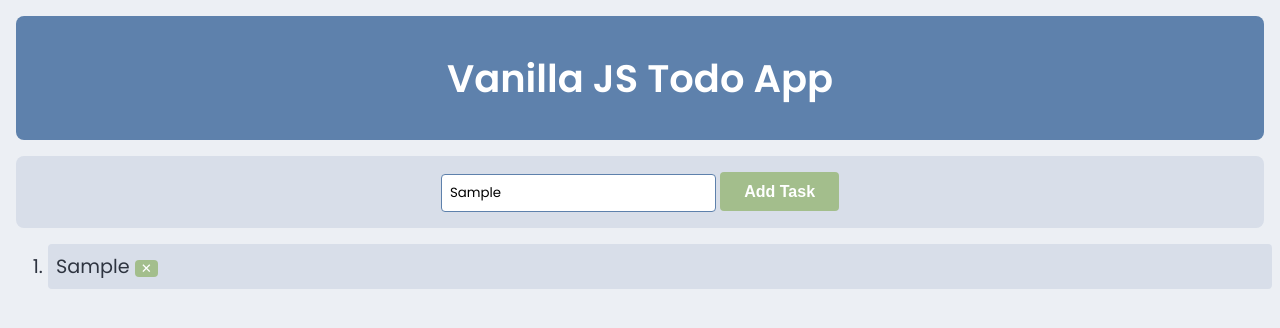
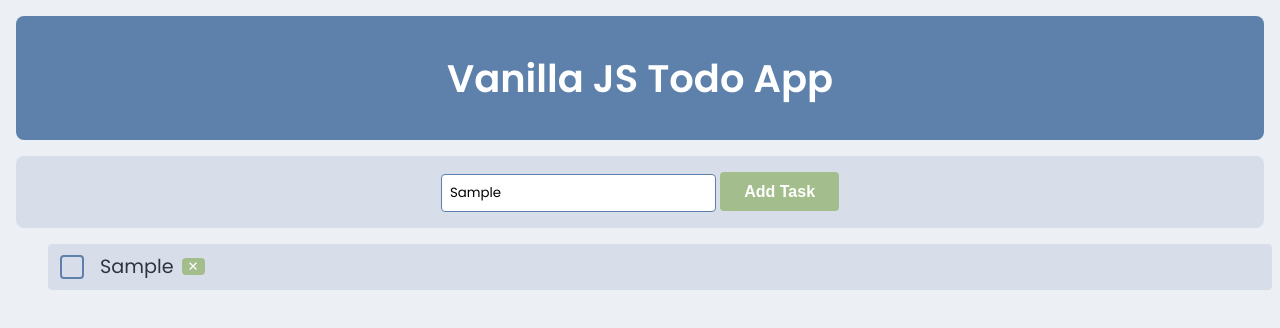
Before and after one commit to gulfaniputra/todo-vanillajs, a website: page index.html in a window 1280 px wide. Both pictures are taken after typing "Sample" into the empty fields and a click on the button "Add Task". Drawn offline with Linux system fonts and the light colour scheme.

Commit message:
Add checkboxes to newly added tasks

```diff
--- a/assets/src/script.js
+++ b/assets/src/script.js
@@ -31,6 +31,7 @@
   allTasks.forEach(toDo => {
     html += `
     <li id="${toDo.id}">
+      <input type="checkbox" class="task-checkbox" />
       ${toDo.task}
       <button class="task-complete" onclick="completeTask('${toDo.id}')">
         <span>&#10005;</span>
--- a/assets/stylesheets/style.css
+++ b/assets/stylesheets/style.css
@@ -65,19 +65,49 @@
   margin: 0.5rem;
   padding: 0.5rem;
   border-radius: 4px;
+  display: flex;
+  align-items: center;
   font-size: 1.2rem;
   font-family: "Poppins", sans-serif;
   background-color: #d8dee9;
 }
 
 .todo-list > li > button {
+  margin-left: 0.5rem;
   border-radius: 4px;
   border: none;
   color: white;
   background-color: var(--secondary-color);
   cursor: pointer;
+  transition: background-color 0.5s ease;
 }
 
 .todo-list > li > button:hover {
   background-color: var(--primary-color);
 }
+
+.task-checkbox {
+  appearance: none;
+  width: 1.5rem;
+  height: 1.5rem;
+  border: 2px solid var(--primary-color);
+  border-radius: 4px;
+  margin-right: 1rem;
+  cursor: pointer;
+  transition: background-color 0.5s ease;
+}
+
+.task-checkbox:checked {
+  background-color: var(--primary-color);
+  border-color: var(--primary-color);
+}
+
+.task-checkbox:checked::after {
+  content: "✔";
+  color: white;
+  font-size: 1rem;
+  display: inline-block;
+  text-align: center;
+  width: 100%;
+  height: 100%;
+}
--- a/index.html
+++ b/index.html
@@ -35,12 +35,12 @@
       <button>Add Task</button>
     </form>
 
-    <ol
+    <ul
       id="todo-list"
       class="todo-list"
     >
       <p>Your tasks list is empty.</p>
-    </ol>
+    </ul>
 
     <script src="./assets/src/script.js"></script>
   </body>
```
